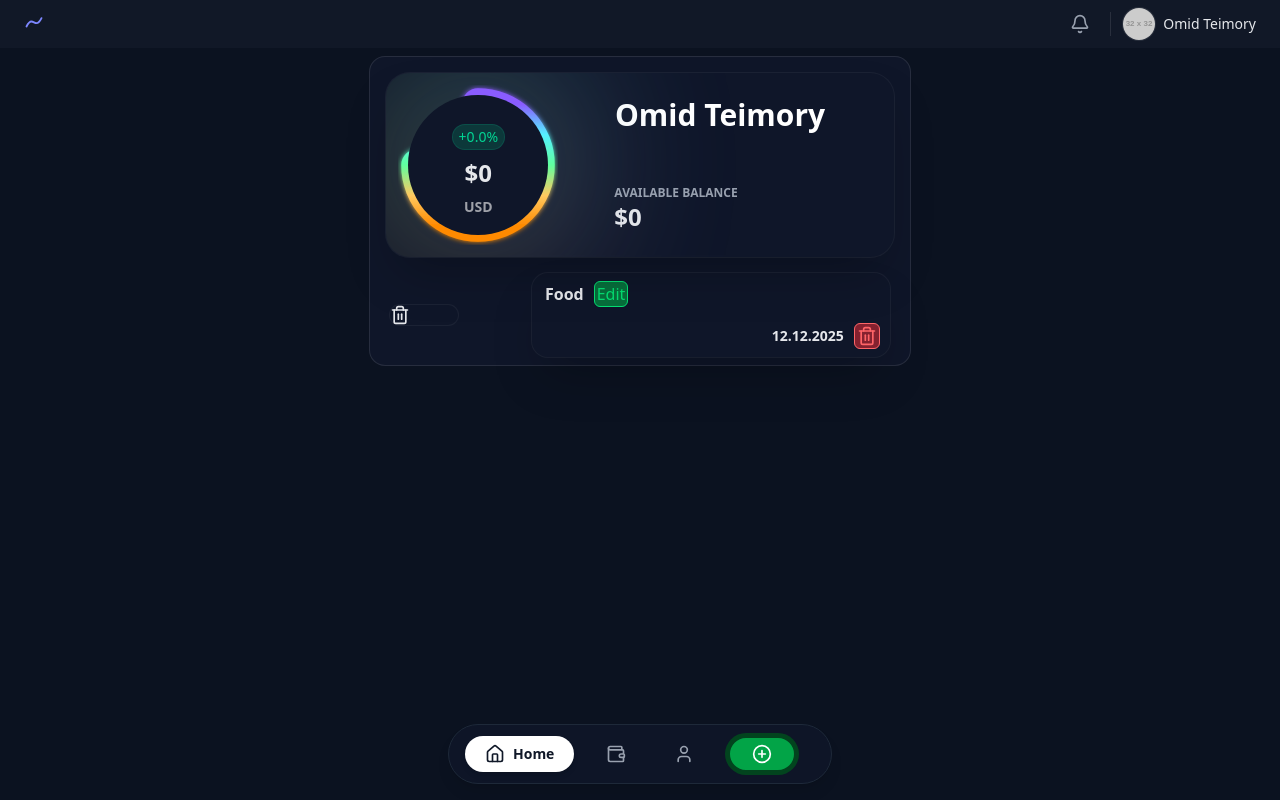
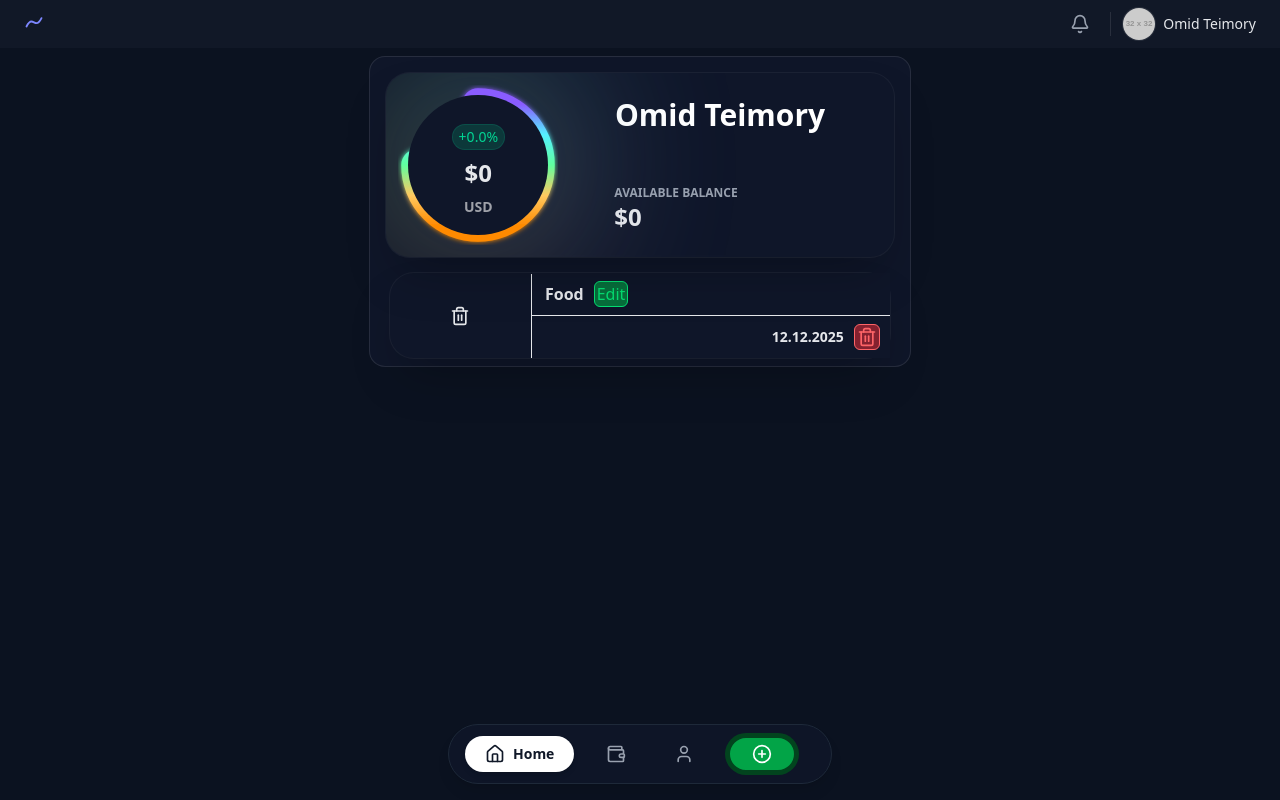
Before and after one commit to omid2007hope/Wallet, a React (Vite) app: page / in a window 1280 px wide. Built offline with nearby package versions, Linux system fonts and the light colour scheme.

Commit message:
Item's Icon container fix

```diff
--- a/src/components/Home/AddMenu.jsx
+++ b/src/components/Home/AddMenu.jsx
@@ -115,8 +115,10 @@ export default function AddMenu(props) {
                 <div className="gap-0 md:gap-10 lg:gap-10 flex flex-row justify-center items-center">
                   {iconList1.map((item) => {
                     return (
-                      <>
-                        <div className="px-0 p-3 md:pt-6 lg:pt-6 my flex flex-row justify-evenly items-center">
+                      <div
+                        key={item.id}
+                        className="px-0 p-3 md:pt-6 lg:pt-6 my flex flex-row justify-evenly items-center"
+                      >
                         <button
                           onClick={() => setIcon(item.icon)}
                           className="border-3 border-black rounded-full flex flex-row justify-around items-center"
@@ -124,15 +126,16 @@ export default function AddMenu(props) {
                           {item.icon}
                         </button>
                       </div>
-                      </>
                     );
                   })}
                 </div>
                 <div className="gap-0 md:gap-10 lg:gap-10 flex flex-row justify-center items-center">
                   {iconList2.map((item) => {
                     return (
-                      <>
-                        <div className="px-0 p-3 md:pt-6 lg:pt-6 my flex flex-row justify-evenly items-center">
+                      <div
+                        key={item.id}
+                        className="px-0 p-3 md:pt-6 lg:pt-6 my flex flex-row justify-evenly items-center"
+                      >
                         <button
                           onClick={() => setIcon(item.icon)}
                           className="border-3 border-black rounded-full flex flex-row justify-around items-center"
@@ -140,7 +143,6 @@ export default function AddMenu(props) {
                           {item.icon}
                         </button>
                       </div>
-                      </>
                     );
                   })}
                 </div>
--- a/src/components/Home/Items.jsx
+++ b/src/components/Home/Items.jsx
@@ -9,18 +9,20 @@ export default function Items({
 }) {
   const [icon, setIcon] = useState(x);
   return (
-    <div className="w-full h-full flex flex-row justify-between items-center rounded-3xl">
-      <div className="flex flex-row items-center pr-12 bg-[#0F1629] shadow-2xl rounded-2xl ring-1 ring-white/5">
-        <div className="">{icon}</div>
+    <div className="w-full h-full flex flex-row justify-between items-center rounded-3xl bg-[#0F1629] shadow-2xl rounded-2xl ring-1 ring-white/5">
+      <div className="w-full h-full flex flex-row justify-center items-center py-8 border-r-1">
+        <div className="w-full h-full flex flex-row justify-center items-center">
+          {icon}
+        </div>
       </div>
-      <div className="flex flex-col items-center bg-[#0F1629] shadow-2xl rounded-2xl ring-1 ring-white/5">
+      <div className="flex flex-col items-center bg-[#0F1629] ">
         <div className="flex flex-row items-center py-2 pr-62">
           <p className="text-1xl font-bold rounded-md ml-2.5">{title}</p>
-          <button className="bg-green-500/50 hover:bg-green-500/20 active:bg-green-400/50 text-green-400 border-1 border-green-400 rounded-md  px-0.5 ml-2.5 mr-2.5">
+          <button className="bg-green-500/50 hover:bg-green-500/20 active:bg-green-400/50 text-green-400 border-1 border-green-400 rounded-md px-0.5 ml-2.5 mr-2.5">
             Edit
           </button>
         </div>
-        <div className="flex flex-row items-center py-2 pl-60">
+        <div className="flex flex-row items-center py-2 pl-60 border-t-1">
           <p
             className="
           text-sm font-bold rounded-md"
```
Lines whose indentation alone changed are shown as unchanged.
